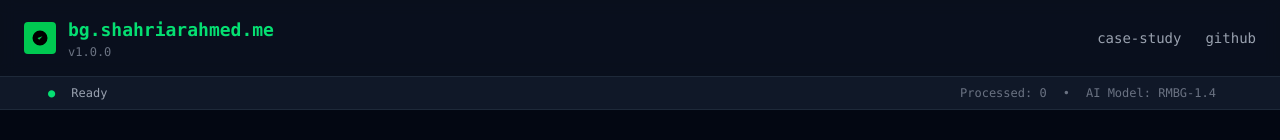
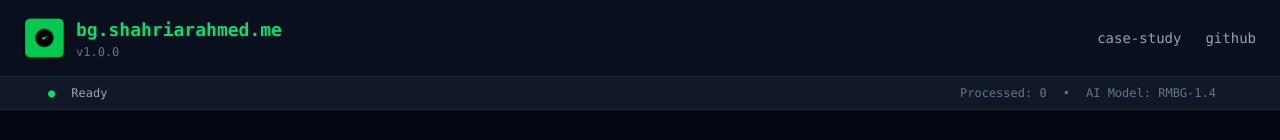
Before and after one commit to shahriarAS/bg-remover, a React (Vite) app: page / in a window 1280 px wide. Shown: the top 140 px of the page. Built offline with nearby package versions, Linux system fonts and the light colour scheme.

Commit message:
feat: replace logo placeholder with actual logo image in Header component

```diff
--- a/src/components/Header.tsx
+++ b/src/components/Header.tsx
@@ -6,15 +6,11 @@ const Header: React.FC = () => (
       <div className="flex items-center justify-between">
         <div className="flex items-center space-x-4">
           <div className="flex items-center space-x-3">
-            <div className="w-8 h-8 bg-green-500 rounded flex items-center justify-center">
-              <svg
-                className="w-5 h-5 text-black"
-                fill="currentColor"
-                viewBox="0 0 24 24"
-              >
-                <path d="M9 12l2 2 4-4m6 2a9 9 0 11-18 0 9 9 0 0118 0z" />
-              </svg>
-            </div>
+            <img
+              src="/bg-remover.png"
+              alt="Logo"
+              className="w-10 h-10 rounded shadow"
+            />
             <div>
               <h1 className="text-lg font-semibold text-green-400">
                 bg.shahriarahmed.me
```
